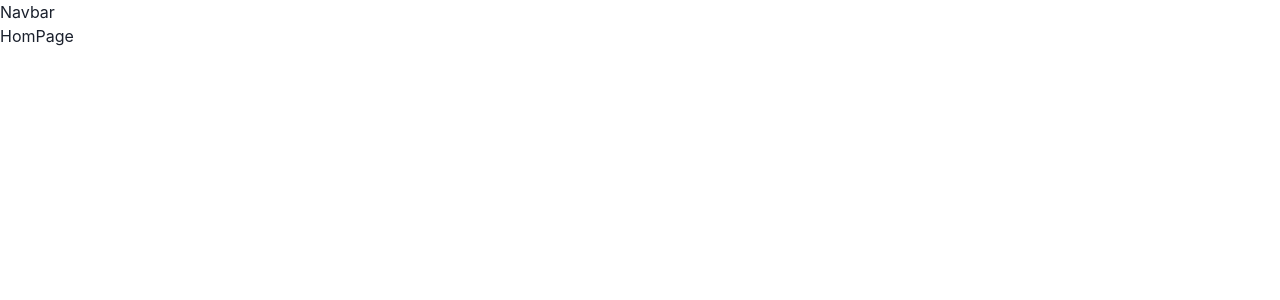
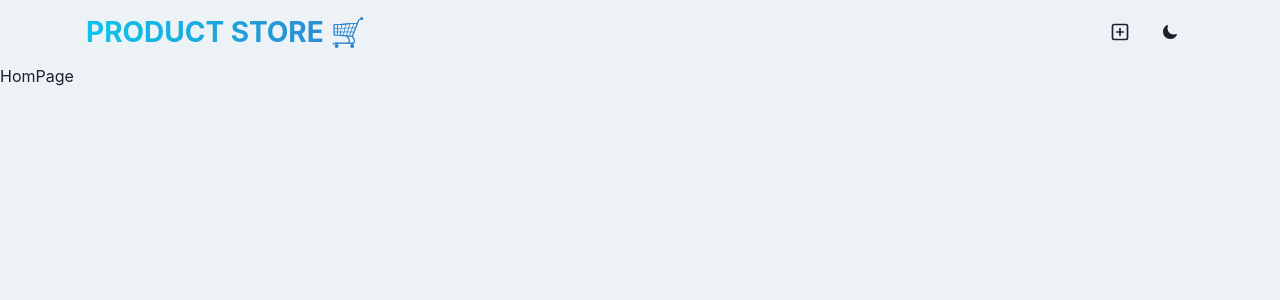
Before and after one commit to YohannesGetahunSimegn/productapp, a React (Vite) app in the folder frontend/: page / in a window 1280 px wide. Shown: the top 300 px of the page. Built offline with nearby package versions, Linux system fonts and the light colour scheme.

Commit message:
Navbar component done

```diff
--- a/frontend/package.json
+++ b/frontend/package.json
@@ -10,12 +10,14 @@
     "preview": "vite preview"
   },
   "dependencies": {
+    "@chakra-ui/icons": "^2.1.1",
     "@chakra-ui/react": "^2.8.2",
     "@emotion/react": "^11.13.3",
     "@emotion/styled": "^11.13.0",
     "framer-motion": "^11.5.1",
     "react": "^18.3.1",
     "react-dom": "^18.3.1",
+    "react-icons": "^5.3.0",
     "react-router-dom": "^6.26.1"
   },
   "devDependencies": {
--- a/frontend/src/App.jsx
+++ b/frontend/src/App.jsx
@@ -1,4 +1,4 @@
-import { Box } from "@chakra-ui/react";
+import { Box, useColorModeValue } from "@chakra-ui/react";
 import { Route, Routes } from "react-router-dom";
 import Navbar from "./components/Navbar";
 import HomePage from "./pages/HomPage";
@@ -6,7 +6,7 @@
 function App() {
   return (
     <>
-      <Box minH={"100vh"}>
+      <Box minH={"100vh"} bg={useColorModeValue("gray.100", "gray.900")}>
         <Navbar />
         <Routes>
           <Route path="/" element={<HomePage />} />
--- a/frontend/src/components/Navbar.jsx
+++ b/frontend/src/components/Navbar.jsx
@@ -1,5 +1,53 @@
+import {
+  Container,
+  Flex,
+  Text,
+  HStack,
+  Button,
+  useColorMode,
+} from "@chakra-ui/react";
+import { Link } from "react-router-dom";
+import { PlusSquareIcon } from "@chakra-ui/icons";
+import { IoMoon } from "react-icons/io5";
+import { LuSun } from "react-icons/lu";
+
 const Navbar = () => {
-  return <div>Navbar</div>;
+  const { colorMode, toggleColorMode } = useColorMode();
+  return (
+    <Container maxW={"1140px"} px={4}>
+      <Flex
+        h={16}
+        alignItems={"center"}
+        justifyContent={"space-between"}
+        flexDir={{
+          base: "column",
+          sm: "row",
+        }}
+      >
+        <Text
+          fontSize={{ base: "22", sm: "28" }}
+          fontWeight={"bold"}
+          textTransform={"uppercase"}
+          textAlign={"center"}
+          bgGradient={"linear(to-r, cyan.400, blue.500)"}
+          bgClip={"text"}
+        >
+          <Link to={"/"}>Product Store 🛒</Link>
+        </Text>
+
+        <HStack spacing={2} alignItems={"center"}>
+          <Link to={"/create"}>
+            <Button>
+              <PlusSquareIcon fontSize={20} />
+            </Button>
+            <Button onClick={toggleColorMode}>
+              {colorMode === "light" ? <IoMoon /> : <LuSun size="20" />}
+            </Button>
+          </Link>
+        </HStack>
+      </Flex>
+    </Container>
+  );
 };
 
 export default Navbar;
```
Also changed, not shown: 1 other file (tests, documents, lock files or other folders).
